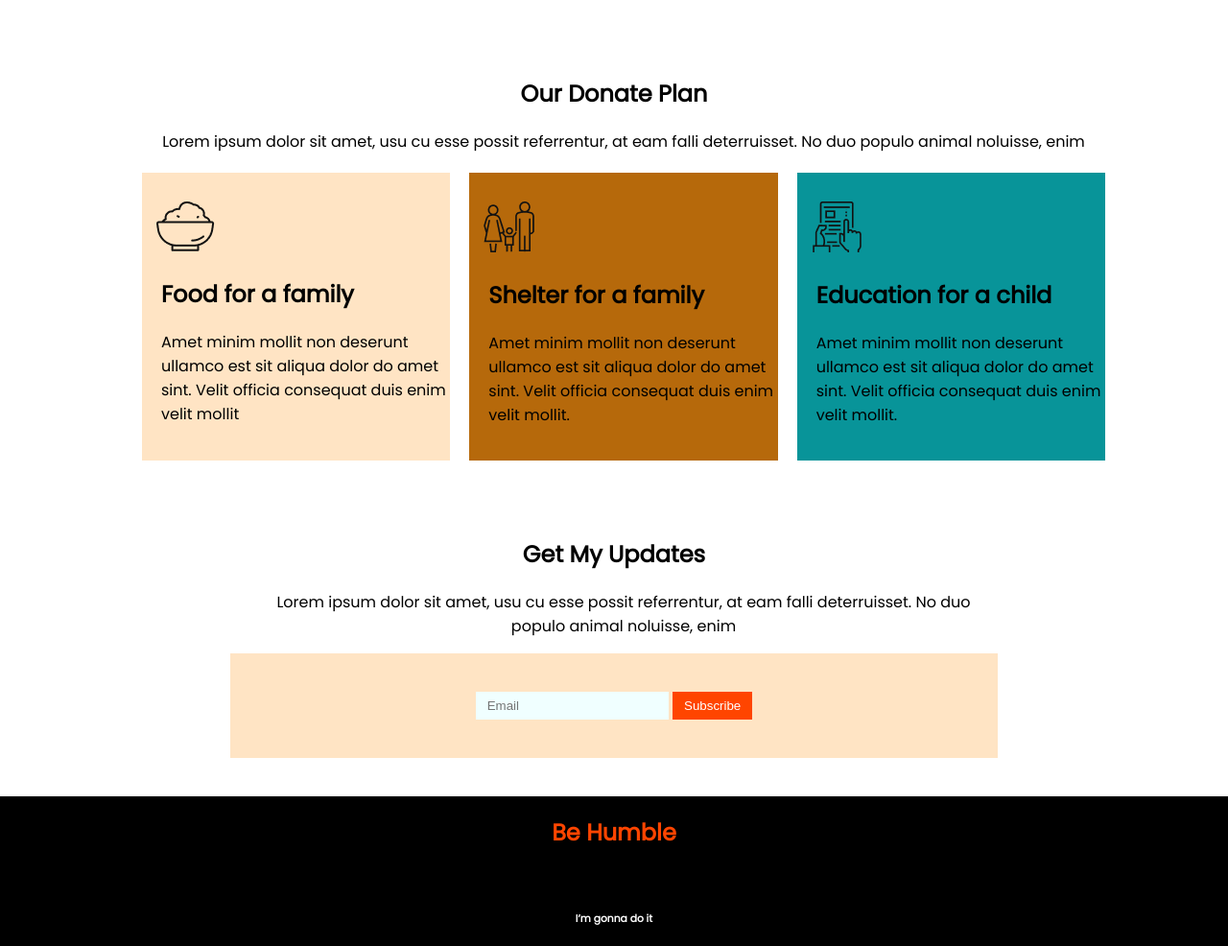
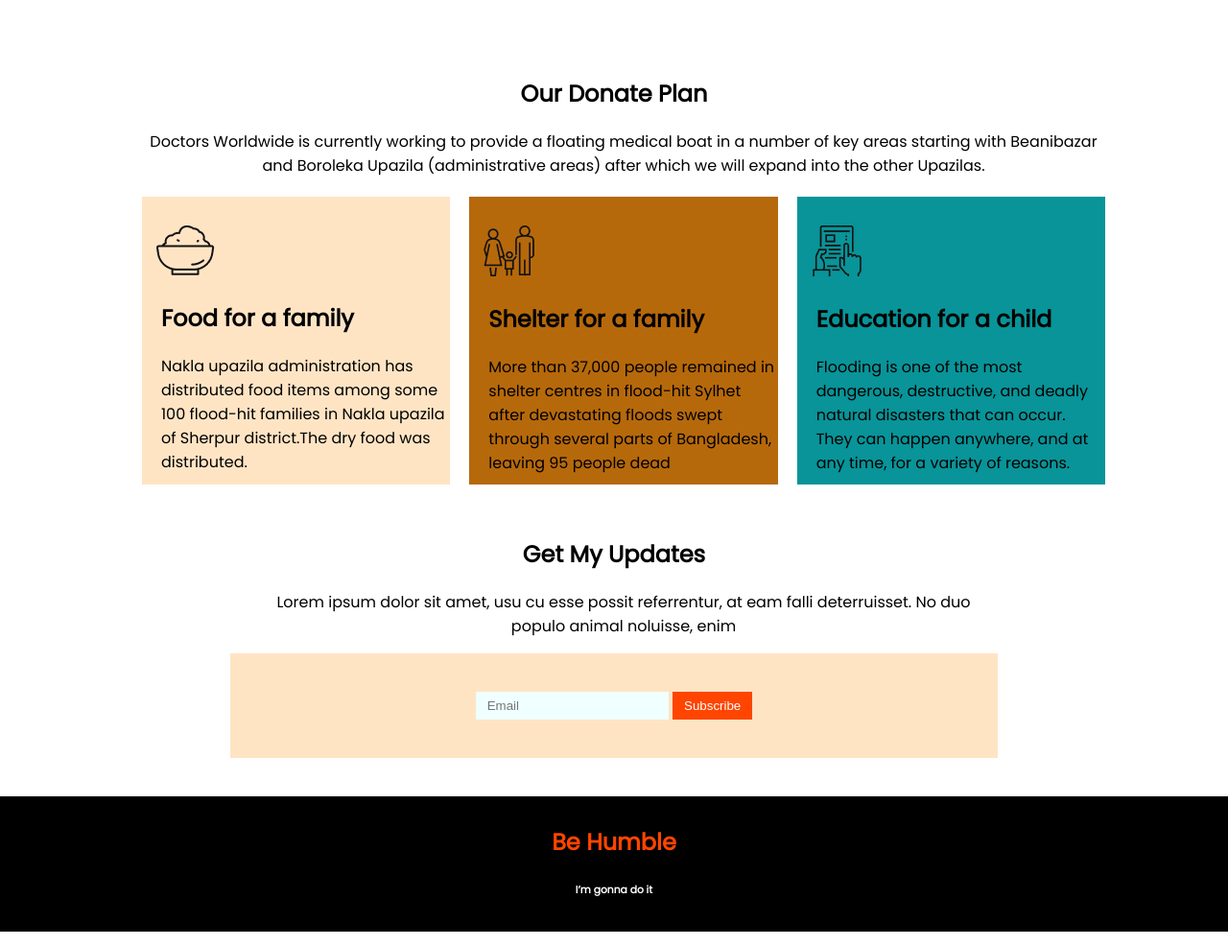
Before and after one commit to muhib95/donate-with-us, a plain HTML site: page index.html in a window 1280 px wide. Shown: the part 880-1866 px from the top of the page at 96% size. Drawn offline with Linux system fonts and the light colour scheme.

Commit message:
footermodify

```diff
--- a/index.html
+++ b/index.html
@@ -22,9 +22,7 @@
         More In Need
       </h1>
       <p>
-        orem ipsum dolor sit amet, usu cu esse possit referrentur, at eam falli
-deterruisset. No duo populo animal noluisse, enimorem ipsum dolor sit amet, usu cu esse possit referrentur, at eam falli
-deterruisset. No duo populo animal noluisse, enim
+        In the last few weeks, millions of people in the Sylhet and Sunamganj districts have experienced heavy rains and flash floods, leaving them homeless and without possessions.
       </p>
       <a href="#">Donate Now</a>
     </div>
@@ -35,8 +33,9 @@ deterruisset. No duo populo animal noluisse, enim
   <div class="donate-today">
     <div class="donate-text">
       <h1>Donate Today</h1>
-      <p>Lorem ipsum dolor sit amet, usu cu esse possit referrentur, at eam falli
-        deterruisset. No duo populo animal noluisse, enim</p>
+      <p>Around a quarter of the country is now flooded.
+
+        More than 4.3 million people are impacted by the sudden flash flood and water congestion.Please stay with them.</p>
     </div>
     <div class="donate-box">
       <div class="donate-tk"><h2>100tk</h2></div>
@@ -59,34 +58,24 @@ deterruisset. No duo populo animal noluisse, enim
   <div class="donate-today">
     <div class="donate-text">
       <h1>Our Donate Plan</h1>
-      <p>Lorem ipsum dolor sit amet, usu cu esse possit referrentur, at eam falli
-        deterruisset. No duo populo animal noluisse, enim</p>
+      <p>Doctors Worldwide is currently working to provide a floating medical boat in a number of key areas starting with Beanibazar and Boroleka Upazila (administrative areas) after which we will expand into the other Upazilas. </p>
     </div>
     <div class="donate-box">
 
       <div class="donate-plan1">
         <img src="images/food.png" alt="food">
         <h2>Food for a family</h2>
-        <p>Amet minim mollit non deserunt
-          ullamco est sit aliqua dolor do amet
-          sint. Velit officia consequat duis enim
-          velit mollit</p>
+        <p>Nakla upazila administration has distributed food items among some 100 flood-hit families in Nakla upazila of Sherpur district.The dry food was distributed.</p>
       </div>
       <div class="donate-plan2">
         <img src="images/shelter.png" alt="shelter">
         <h2>Shelter for a family</h2>
-        <p>Amet minim mollit non deserunt
-          ullamco est sit aliqua dolor do amet
-          sint. Velit officia consequat duis enim
-          velit mollit.</p>
+        <p>More than 37,000 people remained in shelter centres in flood-hit Sylhet after devastating floods swept through several parts of Bangladesh, leaving 95 people dead</p>
       </div>
       <div class="donate-plan3">
         <img src="images/Frame-1.png" alt="">
         <h2>Education for a child</h2>
-        <p>Amet minim mollit non deserunt
-          ullamco est sit aliqua dolor do amet
-          sint. Velit officia consequat duis enim
-          velit mollit.</p>
+        <p>Flooding is one of the most dangerous, destructive, and deadly natural disasters that can occur. They can happen anywhere, and at any time, for a variety of reasons.</p>
       </div>
 
     </div>
@@ -114,8 +103,11 @@ deterruisset. No duo populo animal noluisse, enim
   </section>
  <!-- footer section start here... -->
  <footer>
-  <h2 class="h2-color">Be Humble</h2>
-  <h6>I’m gonna do it</h6>
+  <div class="footer-div">
+    <h2 class="h2-color">Be Humble</h2>
+  <h6 class="footer-h6">I’m gonna do it</h6>
+  </div>
+
  </footer>
 </body>
 </html>
--- a/style.css
+++ b/style.css
@@ -4,16 +4,18 @@ body{
 }
 #donate-id{
   display: flex;
-  background-image: url(images/donation0.jpg);
-  opacity: 1;
+  background-image: linear-gradient(
+    rgba(0, 0, 0, 0.5),
+    rgba(0, 0, 0, 0.5)
+  ), url(images/donation0.jpg);
   background-repeat: no-repeat;
   background-size: 100%;
   height: 500px;
+  align-items: center;
+  justify-content: center;
 }
 .donate-div{
- margin-left: 20%;
- margin-top: 100px;
- width: 1000px;
+ width: 800px;
 }
 .donate-div h1{
  text-align: center;
@@ -23,6 +25,7 @@ body{
 
 }
 .donate-div p{
+  font-size: 18px;
   text-align: justify;
   color: rgb(251, 250, 250);
 
@@ -151,18 +154,18 @@ body{
 footer{
   margin-top: 90px;
   background-color: black;
-  color: white;
+  display: flex;
+  justify-content: center;
+  justify-items: center;
+
 }
-footer h6{
-  padding: 20px;
+.footer-div{
   text-align: center;
-  margin-bottom: 0;
+color: white;
+padding: 10px;
 }
-.h2-color{
-  color: orangered;
-  padding: 20px;
-  text-align: center;
-  margin-bottom: 0;
+.footer-div h2{
+color: orangered;
 }
 .update{
   text-align: center;
```
